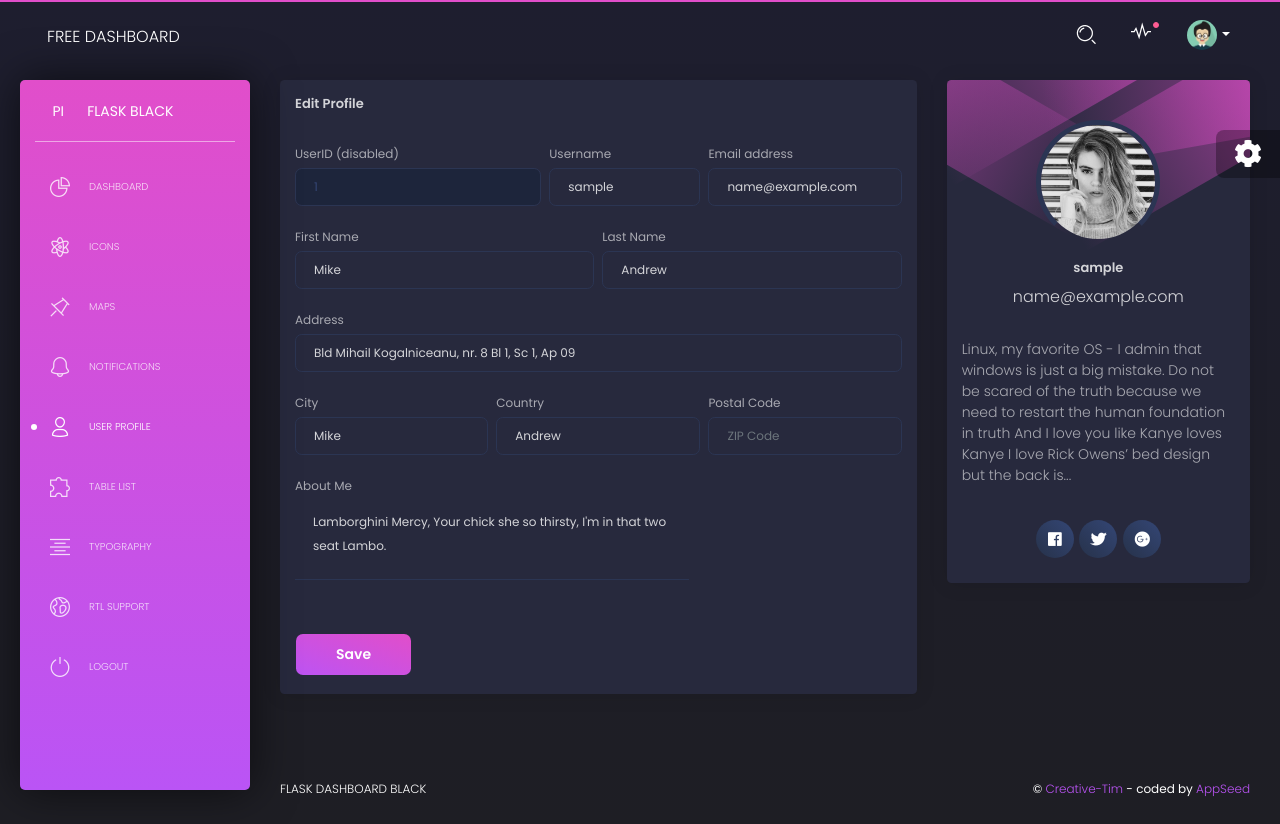
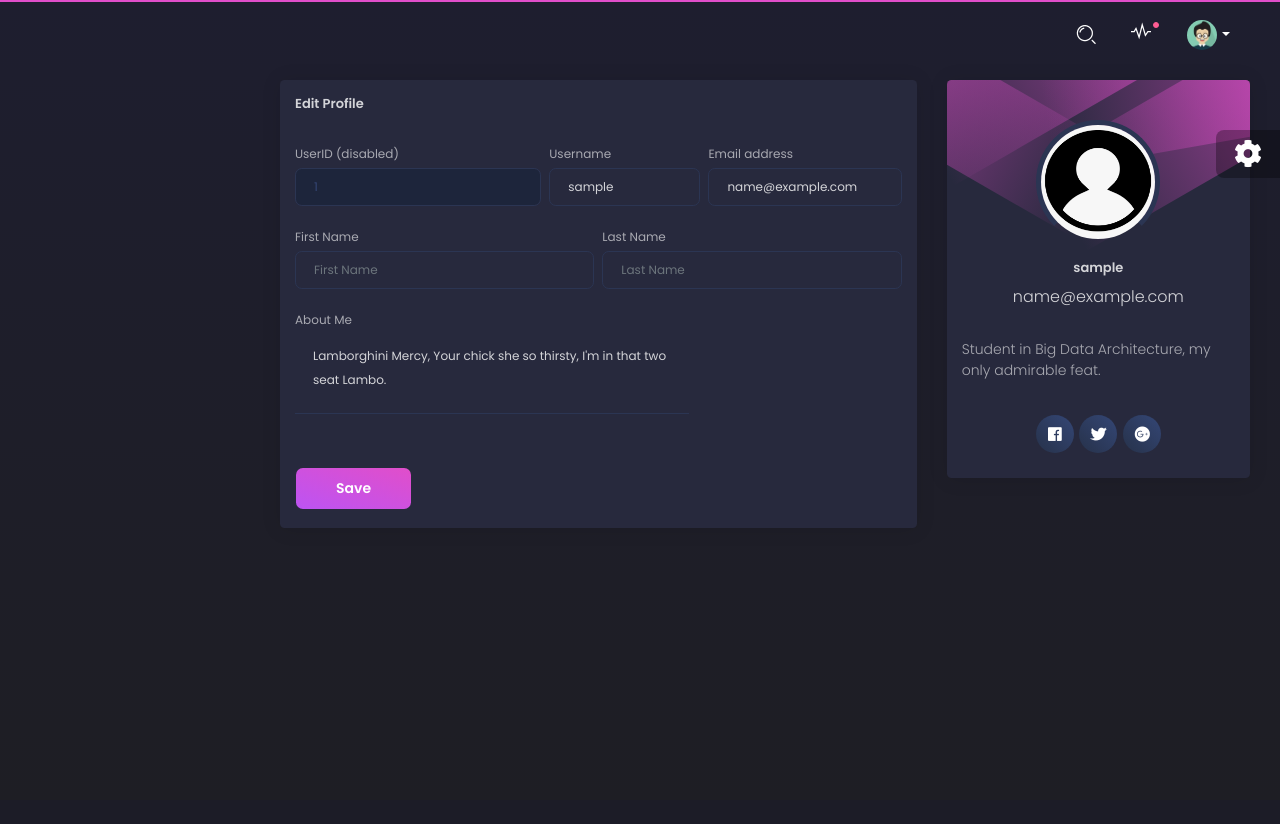
Before and after one commit to LuisRCorzo/Nostradamus.ai, a Flask app: page /page-user.html in a window 1280 px wide. After the commit the page ends 528 px from the top, so only its background shows below. Run offline with Flask 2, Linux system fonts and the light colour scheme; the visitor is signed in with stand-in values (Sample User, id 1); data comes from the database, SQL or seed files in the repository; parts of the project's set-up code (start-up, migrations or seed data) failed here and were passed over; some libraries are stand-ins or nearby versions.

Commit message:
final changes

```diff
--- a/apps/authentication/models.py
+++ b/apps/authentication/models.py
@@ -17,6 +17,7 @@ class Users(db.Model, UserMixin):
     username = db.Column(db.String(64), unique=True)
     email = db.Column(db.String(64), unique=True)
     password = db.Column(db.LargeBinary)
+
 
     def __init__(self, **kwargs):
         for property, value in kwargs.items():
--- a/apps/home/models.py
+++ b/apps/home/models.py
@@ -275,13 +275,8 @@ def create_XMR_forecasts(*args, **kwargs):
         db.session.add(row)
         db.session.commit()
 
-<<<<<<< Updated upstream
 # @scheduler.task('interval', id='update_daily_values', seconds=5)
 # def daily_db_update():
-=======
-@scheduler.task('interval', id='update_daily_values', hours=24)
-def daily_db_update():
->>>>>>> Stashed changes
 
 #     with scheduler.app.app_context():
 
--- /dev/null
+++ b/apps/static/assets/css/login.css
@@ -0,0 +1,4 @@
+.row {
+    justify-content:center;
+    padding-right:200px;
+}
--- a/apps/templates/home/page-user.html
+++ b/apps/templates/home/page-user.html
@@ -39,49 +39,49 @@
             <div class="col-md-6 pr-md-1">
               <div class="form-group">
                 <label>First Name</label>
-                <input type="text" class="form-control" placeholder="Company" value="Mike">
+                <input type="text" class="form-control" placeholder="First Name">
               </div>
             </div>
             <div class="col-md-6 pl-md-1">
               <div class="form-group">
                 <label>Last Name</label>
-                <input type="text" class="form-control" placeholder="Last Name" value="Andrew">
+                <input type="text" class="form-control" placeholder="Last Name">
               </div>
             </div>
           </div>
-          <div class="row">
+          <!-- <div class="row">
             <div class="col-md-12">
               <div class="form-group">
                 <label>Address</label>
-                <input type="text" class="form-control" placeholder="Home Address" value="Bld Mihail Kogalniceanu, nr. 8 Bl 1, Sc 1, Ap 09">
+                <input type="text" class="form-control" placeholder="Home Address">
               </div>
             </div>
-          </div>
-          <div class="row">
+          </div> -->
+          <!-- <div class="row">
             <div class="col-md-4 pr-md-1">
               <div class="form-group">
                 <label>City</label>
-                <input type="text" class="form-control" placeholder="City" value="Mike">
+                <input type="text" class="form-control" placeholder="City">
               </div>
-            </div>
-            <div class="col-md-4 px-md-1">
+            </div> -->
+            <!-- <div class="col-md-4 px-md-1">
               <div class="form-group">
                 <label>Country</label>
-                <input type="text" class="form-control" placeholder="Country" value="Andrew">
+                <input type="text" class="form-control" placeholder="Country">
               </div>
-            </div>
-            <div class="col-md-4 pl-md-1">
+            </div> -->
+            <!-- <div class="col-md-4 pl-md-1">
               <div class="form-group">
                 <label>Postal Code</label>
                 <input type="number" class="form-control" placeholder="ZIP Code">
               </div>
-            </div>
-          </div>
+            </div> -->
+          <!-- </div> -->
           <div class="row">
             <div class="col-md-8">
               <div class="form-group">
                 <label>About Me</label>
-                <textarea rows="4" cols="80" class="form-control" placeholder="Here can be your description" value="Mike">Lamborghini Mercy, Your chick she so thirsty, I'm in that two seat Lambo.</textarea>
+                <textarea rows="4" cols="80" class="form-control" placeholder="Here can be your description">Lamborghini Mercy, Your chick she so thirsty, I'm in that two seat Lambo.</textarea>
               </div>
             </div>
           </div>
@@ -102,7 +102,7 @@
             <div class="block block-three"></div>
             <div class="block block-four"></div>
             <a href="javascript:void(0)">
-              <img class="avatar" src="/static/assets/img/emilyz.jpg" alt="Bill Gates photo - when buys a Linux.">
+              <img class="avatar" src="/static/assets/img/profile.png" alt="Profile pic">
               <h5 class="title">
                 {{ current_user.username }}
               </h5>
@@ -113,8 +113,7 @@
           </div>
         </p>
         <div class="card-description">
-          Linux, my favorite OS - I admin that windows is just a big mistake.
-          Do not be scared of the truth because we need to restart the human foundation in truth And I love you like Kanye loves Kanye I love Rick Owens’ bed design but the back is...
+            Student in Big Data Architecture, my only admirable feat.
         </div>
       </div>
       <div class="card-footer">
--- a/apps/templates/includes/navigation.html
+++ b/apps/templates/includes/navigation.html
@@ -11,7 +11,7 @@
               </button>
             </div>
             <a class="navbar-brand" href="javascript:void(0)">
-              Free Dashboard
+              <!-- Free Dashboard -->
             </a>
           </div>
           <button class="navbar-toggler" type="button" data-toggle="collapse" data-target="#navigation" aria-expanded="false" aria-label="Toggle navigation">
--- a/apps/templates/layouts/base.html
+++ b/apps/templates/layouts/base.html
@@ -45,7 +45,7 @@
 <body class="">
   <div class="wrapper">
 
-    {% include 'includes/sidebar.html' %}
+    <!-- {% include 'includes/sidebar.html' %} -->
 
     <div class="main-panel">
 
@@ -57,7 +57,7 @@
 
       </div>
 
-      {% include 'includes/footer.html' %}
+      <!-- {% include 'includes/footer.html' %} -->
 
     </div>
 
```
Also changed, not shown: apps/templates/accounts/login.html (+10 -2 lines), apps/static/assets/img/logo.png (added), apps/static/assets/img/profile.png (added).
